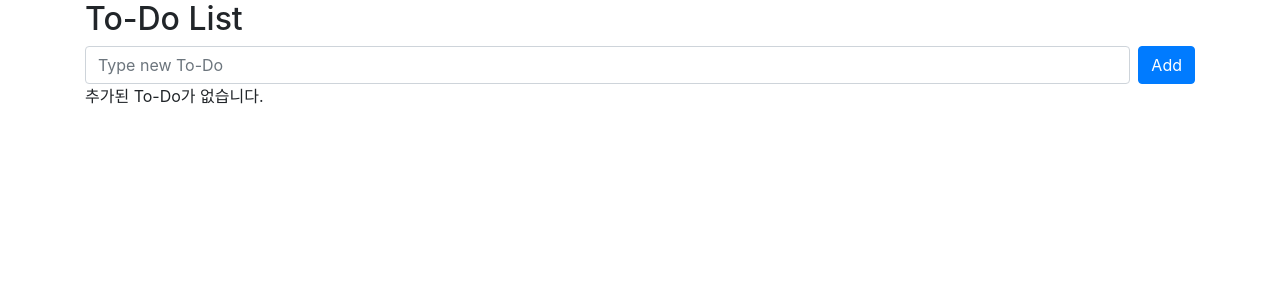
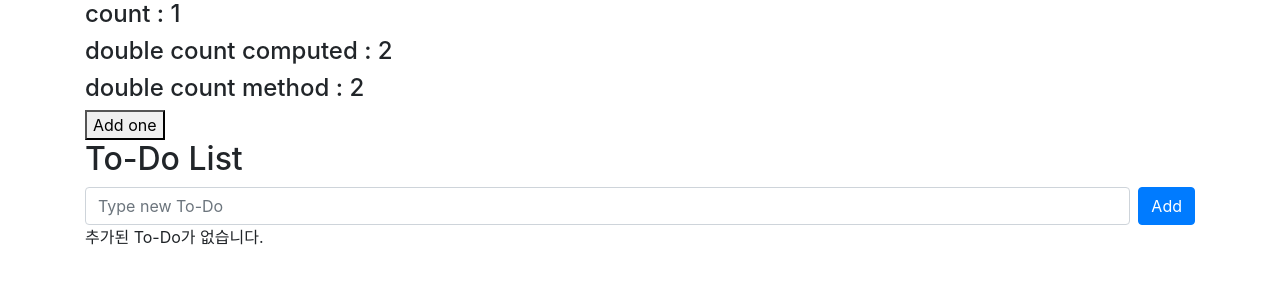
Before and after one commit to DeveloperJo/vue3-project, a Vue app: page / in a window 1280 px wide. Shown: the top 300 px of the page. Built offline with nearby package versions, Linux system fonts and the light colour scheme.

Commit message:
computed 학습, 일반 method와 차이점

```diff
--- a/src/App.vue
+++ b/src/App.vue
@@ -1,5 +1,9 @@
 <template>
 	<div class="container">
+		<h4>count : {{ count }}</h4>
+		<h4>double count computed : {{ doubleCountComputed }}</h4>
+		<h4>double count method : {{ doubleCountMethod() }}</h4>
+		<button @click="count++">Add one</button>
 		<h2>To-Do List</h2>
 		<TodoSimpleForm @add-todo="addTodo" />
 		<div v-if="!todos.length">추가된 To-Do가 없습니다.</div>
@@ -12,7 +16,7 @@
 </template>
 
 <script>
-import { ref } from 'vue';
+import { ref, computed } from 'vue';
 import TodoSimpleForm from './components/TodoSimpleForm.vue';
 import TodoList from './components/TodoList.vue';
 
@@ -42,12 +46,28 @@ export default {
 			todos.value.splice(index, 1);
 		};
 
+		const count = ref(1);
+		// computed vs method
+		// 1) method는 인자값을 받아서 처리가 가능. computed는 불가능
+		// 2) computed는 reactive되는 값이 있어야 한다.
+		// 3) computed는 캐시에 저장이 되어, 한번 계산을 하고 값을 저장을 하고 있다. 두번 연달아 사용하는 경우 한번만 호출한다
+		const doubleCountComputed = computed(() => {
+			return count.value * 2;
+		});
+
+		const doubleCountMethod = () => {
+			return count.value * 2;
+		};
+
 		return {
 			todos,
 			todoStyle,
 			addTodo,
 			toggleTodo,
 			deleteTodo,
+			count,
+			doubleCountComputed,
+			doubleCountMethod,
 		};
 	},
 };
```
